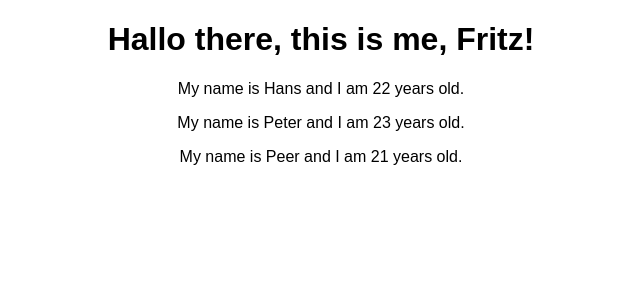
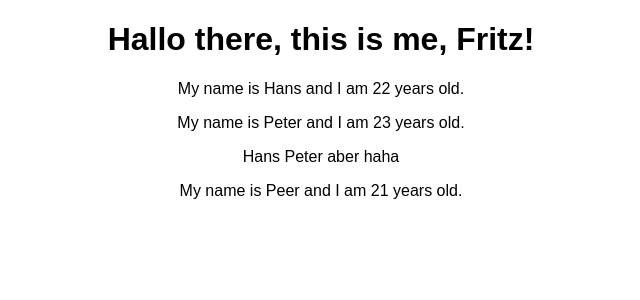
Before and after one commit to servustempore/learning-react, a React (Create React App) app in the folder pr2/: page / in a window 1280 px wide. Shown: the top 300 px of the page, without its empty margins (319-959 px from the left). Built offline with nearby package versions, Linux system fonts and the light colour scheme.

Commit message:
added usage of children prop to Person

```diff
--- a/pr2/src/App.js
+++ b/pr2/src/App.js
@@ -8,7 +8,7 @@
       <div className="App">
         <h1>Hallo there, this is me, Fritz!</h1>
         <Person name="Hans" age="22"/>
-        <Person name="Peter" age="23"/>
+        <Person name="Peter" age="23">Hans Peter aber haha</Person>
         <Person name="Peer" age="21"/>
       </div>
     );
--- a/pr2/src/Person/Person.js
+++ b/pr2/src/Person/Person.js
@@ -1,7 +1,12 @@
 import React from 'react';
 
 const Person = (props) => {
-    return <p>My name is {props.name} and I am {props.age} years old.</p>;
+    return (
+        <div>
+            <p>My name is {props.name} and I am {props.age} years old.</p>
+            <p>{props.children}</p>
+        </div>
+    );
 }
 
 export default Person;
```
